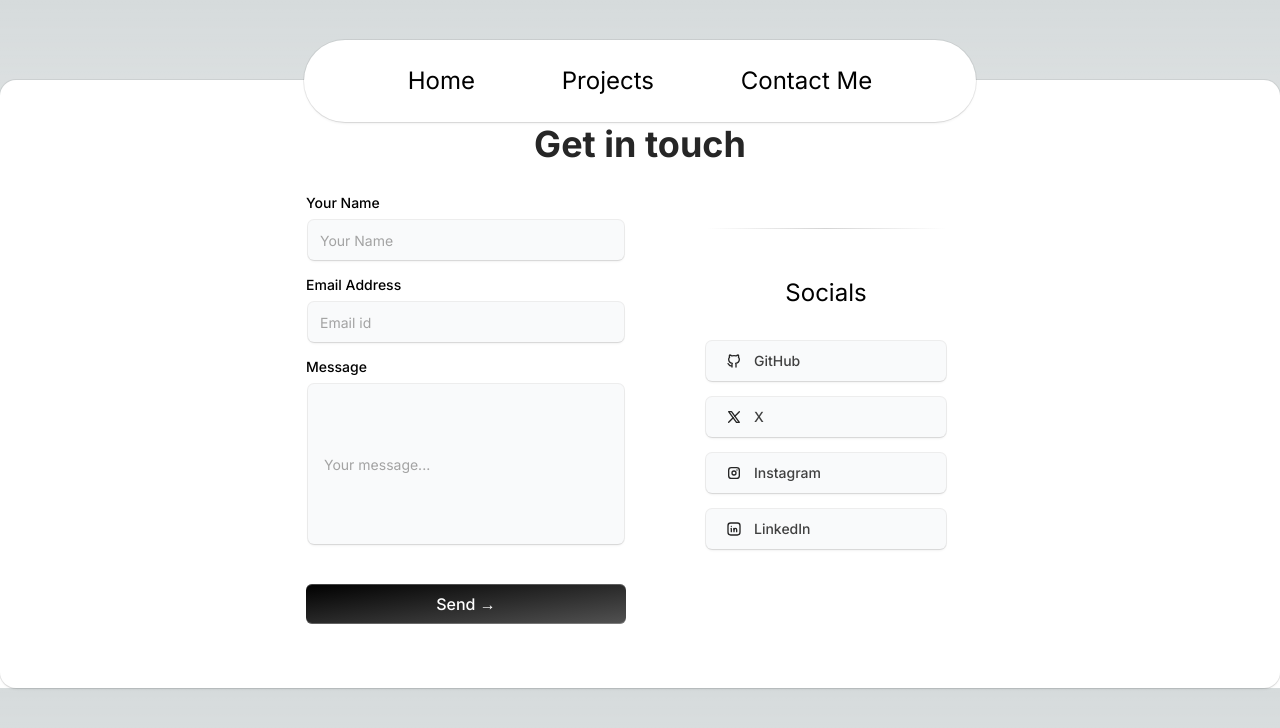
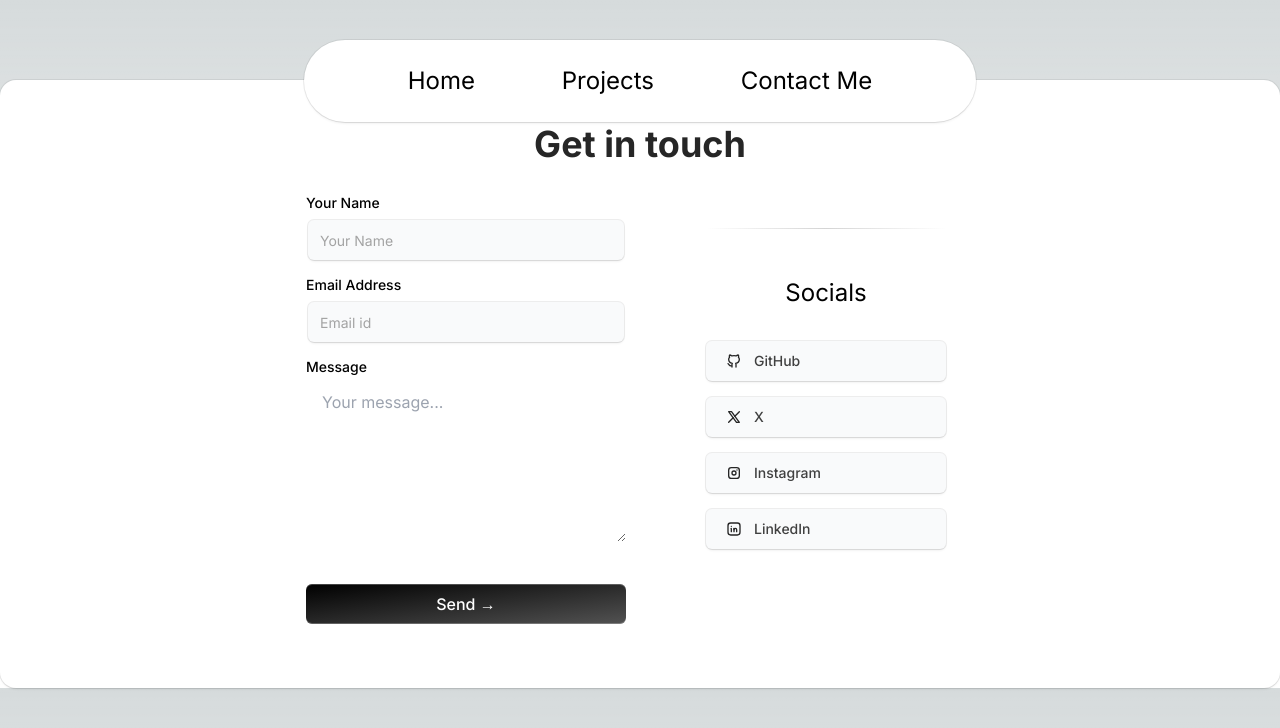
Before and after one commit to ParagGhatage/Portfolio, a Next.js app: page /contact-me in a window 1280 px wide. Shown: the top 728 px of the page. Built offline with nearby package versions, Linux system fonts and the light colour scheme.

Commit message:
text area change

```diff
--- a/src/components/ContactMe.tsx
+++ b/src/components/ContactMe.tsx
@@ -77,7 +77,7 @@ export function ContactMe() {
 
         <LabelInputContainer className="h-56">
             <Label htmlFor="message">Message</Label>
-            <Input id="message" placeholder="Your message..." type="text" className="h-40 md:max-w-xl px-4 py-2 whitespace-normal break-words resize-y"
+            <textarea id="message" placeholder="Your message..."  className="h-40 md:max-w-xl px-4 py-2 whitespace-normal break-words resize-y"
             value={user.message}
             onChange={(e) => setUser({...user, message: e.target.value})}/>
           </LabelInputContainer>
```
